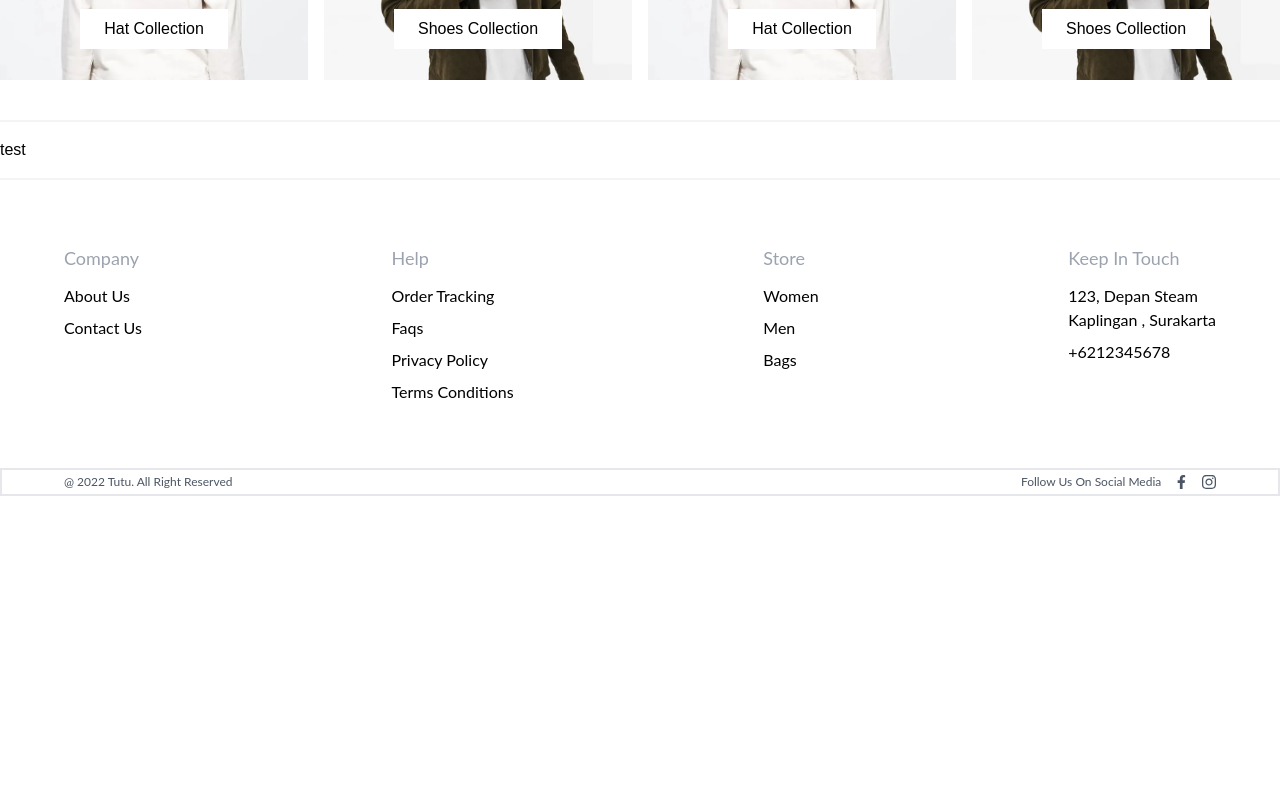
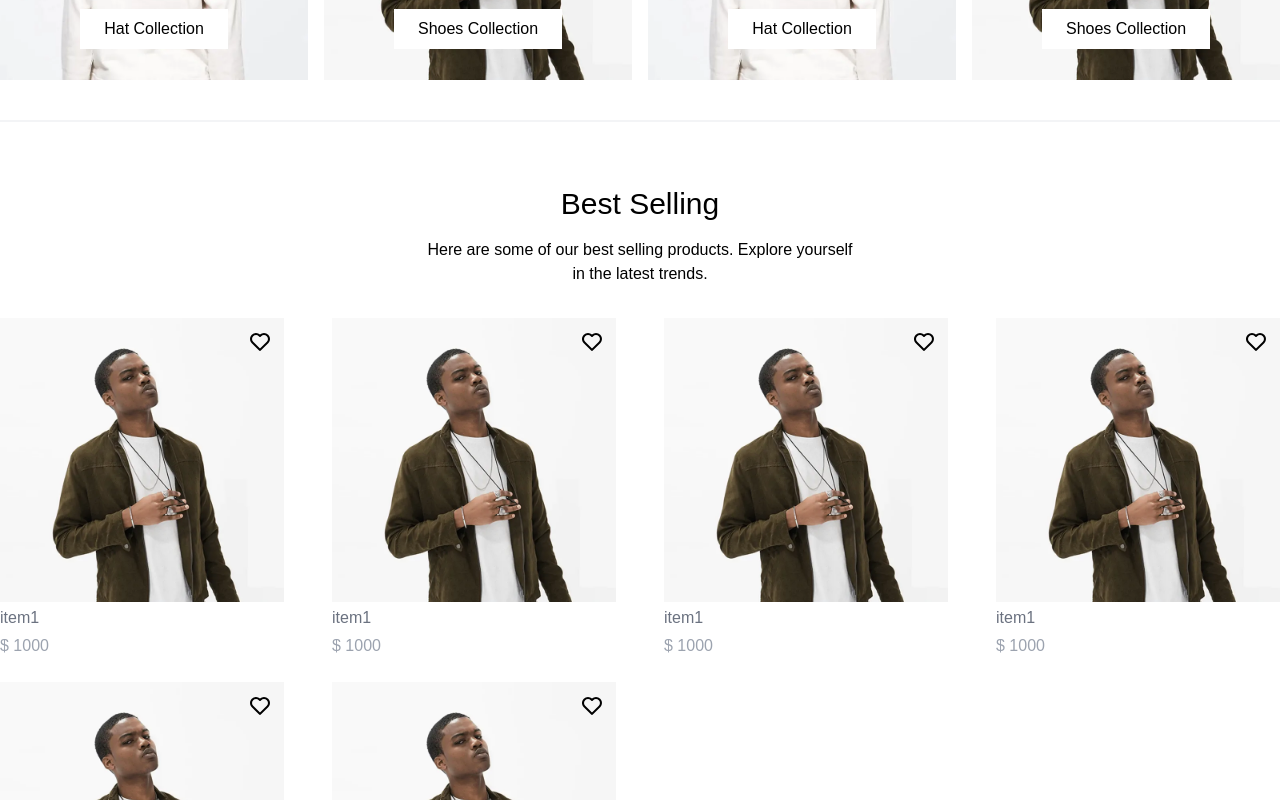
Before and after one commit to drithh/e-commerce-website, a React (Create React App) app in the folder frontend/: page / in a window 1280 px wide. Shown: the part 2040-2840 px from the top of the page. Before the commit the page ends 2536 px from the top, so only its background shows below. Built offline with nearby package versions, Linux system fonts and the light colour scheme.

Commit message:
add card item

```diff
--- /dev/null
+++ b/frontend/src/components/Card.tsx
@@ -0,0 +1,91 @@
+import { FC, useState } from 'react';
+// import Link from 'next/link';
+// import Image from 'next/image';
+// import { useTranslations } from 'next-intl';
+import { Link } from 'react-router-dom';
+import Heart from '../assets/icons/Heart';
+// import styles from './Card.module.css';
+import HeartSolid from '../assets/icons/HeartSolid';
+import { itemType } from '../context/cart/cart-types';
+import { useCart } from '../context/cart/CartProvider';
+import { useWishlist } from '../context/wishlist/WishlistProvider';
+
+type Props = {
+  item: itemType;
+};
+
+const Card: FC<Props> = ({ item }) => {
+  const { wishlist, addToWishlist, deleteWishlistItem } = useWishlist();
+  const { addOne } = useCart();
+  const [isHovered, setIsHovered] = useState(false);
+  const [isWLHovered, setIsWLHovered] = useState(false);
+
+  const { id, name, price, img1, img2 } = item;
+
+  const itemLink = `/products/${encodeURIComponent(id)}`;
+
+  const alreadyWishlisted =
+    wishlist.filter((wItem) => wItem.id === id).length > 0;
+
+  const handleWishlist = () => {
+    alreadyWishlisted ? deleteWishlistItem!(item) : addToWishlist!(item);
+  };
+
+  return (
+    <div className="w-full">
+      <div className="relative mb-1 overflow-hidden group">
+        <Link
+          to={itemLink}
+          tabIndex={-1}
+          onMouseOver={() => setIsHovered(true)}
+          onMouseLeave={() => setIsHovered(false)}
+        >
+          {!isHovered && <img src={img1 as string} alt={name} />}
+          {isHovered && (
+            <img
+              className="transform transition-transform duration-1000 hover:scale-110"
+              src={img2 as string}
+              alt={name}
+            />
+          )}
+        </Link>
+        <button
+          type="button"
+          className="absolute top-2 right-2 rounded-full p-1"
+          aria-label="Wishlist"
+          onClick={handleWishlist}
+          onMouseOver={() => setIsWLHovered(true)}
+          onMouseLeave={() => setIsWLHovered(false)}
+        >
+          {isWLHovered || alreadyWishlisted ? <HeartSolid /> : <Heart />}
+        </button>
+        <button
+          type="button"
+          onClick={() => addOne!(item)}
+          className="absolute font-lato left-0 right-1/2 z-10 mx-auto translate-x-1/2 transform whitespace-nowrap bg-white px-4 py-2 group-hover:bottom-8 font-semibold text-gray-400  transition-all duration-500 hover:bg-gray-500 hover:text-gray-100 focus:bottom-8 focus:duration-75 sm:block md:-bottom-10"
+        >
+          Add to cart
+        </button>
+      </div>
+
+      <div className="content">
+        <Link
+          to={itemLink}
+          className="mb-1 block truncate text-xs text-gray-500 no-underline sm:text-base"
+        >
+          {name}
+        </Link>
+        <div className="text-gray-400">$ {price}</div>
+        <button
+          type="button"
+          onClick={() => addOne!(item)}
+          className="text-sm font-bold uppercase sm:hidden"
+        >
+          Add to cart
+        </button>
+      </div>
+    </div>
+  );
+};
+
+export default Card;
--- a/frontend/src/components/OverlayContainer.tsx
+++ b/frontend/src/components/OverlayContainer.tsx
@@ -19,8 +19,8 @@ const OverlayContainer: FC<Props> = ({ imgSrc, imgAlt, children }) => (
 
     {children}
     <div className="top-0 h-full w-full bg-gray-700 opacity-50 group-hover:absolute"></div>
-    <div className="absolute right-[10%] bottom-[10%] h-0 w-0 group-hover:transition-[width,_height] group-hover:delay-[0s,_0.3s] group-hover:duration-300 group-hover:h-[80%] group-hover:w-[80%] group-hover:border-b group-hover:border-l  group-hover:border-b-white group-hover:border-l-white"></div>
-    <div className="absolute left-[10%] top-[10%] h-0 w-0 group-hover:transition-[width,_height] group-hover:delay-[0.6s,_0.9s] group-hover:duration-300 group-hover:h-[80%] group-hover:w-[80%] group-hover:border-t group-hover:border-r group-hover:border-r-white group-hover:border-t-white "></div>
+    <div className="absolute right-[10%] bottom-[10%] h-0 w-0 group-hover:h-[80%] group-hover:w-[80%] group-hover:border-b group-hover:border-l group-hover:border-b-white group-hover:border-l-white group-hover:transition-[width,_height]  group-hover:delay-[0s,_0.3s] group-hover:duration-300"></div>
+    <div className="absolute left-[10%] top-[10%] h-0 w-0 group-hover:h-[80%] group-hover:w-[80%] group-hover:border-t group-hover:border-r group-hover:border-r-white group-hover:border-t-white group-hover:transition-[width,_height] group-hover:delay-[0.6s,_0.9s] group-hover:duration-300 "></div>
   </div>
 );
 
--- a/frontend/src/pages/Home.tsx
+++ b/frontend/src/pages/Home.tsx
@@ -1,6 +1,6 @@
 import React from 'react';
 import Banner from '../components/Banner';
-// import Button from "../components/button/Button";
+import Card from '../components/Card';
 import LinkButton from '../components/button/LinkButton';
 import OverlayContainer from '../components/OverlayContainer';
 
@@ -68,20 +68,65 @@ const Home = () => {
     },
   ];
 
+  const currentItems = [
+    {
+      id: 1,
+      name: 'item1',
+      price: 1000,
+      img1: '/img/banner_minipage3.webp',
+      img2: '/img/banner_minipage2.webp',
+    },
+    {
+      id: 2,
+      name: 'item1',
+      price: 1000,
+      img1: '/img/banner_minipage3.webp',
+      img2: '/img/banner_minipage2.webp',
+    },
+    {
+      id: 3,
+      name: 'item1',
+      price: 1000,
+      img1: '/img/banner_minipage3.webp',
+      img2: '/img/banner_minipage2.webp',
+    },
+    {
+      id: 4,
+      name: 'item1',
+      price: 1000,
+      img1: '/img/banner_minipage3.webp',
+      img2: '/img/banner_minipage2.webp',
+    },
+    {
+      id: 5,
+      name: 'item1',
+      price: 1000,
+      img1: '/img/banner_minipage3.webp',
+      img2: '/img/banner_minipage2.webp',
+    },
+    {
+      id: 6,
+      name: 'item1',
+      price: 1000,
+      img1: '/img/banner_minipage3.webp',
+      img2: '/img/banner_minipage2.webp',
+    },
+  ];
+
   return (
     <>
       <main id="main-content" className="mt-20 min-h-[60vh]">
         <Banner />
 
         {/* ===== Category Section ===== */}
-        <section className="border-y-gray-100 h-auto w-full  border-b-2 py-10  ">
-          <div className="text-center my-6">
+        <section className="h-auto w-full border-b-2  border-y-gray-100 py-10  ">
+          <div className="my-6 text-center">
             <h2 className="text-3xl">Our Collections</h2>
           </div>
-          <div className="wrapper max-w-7xl mx-auto">
+          <div className="wrapper mx-auto max-w-7xl">
             <div className="app-max-width app-x-padding grid h-full grid-cols-1 gap-4 sm:grid-cols-2 lg:grid-cols-4">
               {data.map((item, index) => (
-                <div className="w-full relative">
+                <div className="relative w-full" key={index}>
                   <OverlayContainer imgSrc={item.imgSrc} imgAlt={item.imgAlt}>
                     <LinkButton
                       href="/product-category/women"
@@ -95,7 +140,26 @@ const Home = () => {
             </div>
           </div>
         </section>
-        <section className="py-4">test</section>
+
+        {/* ===== Best Selling Section ===== */}
+        <section className=" mt-16 mb-20  h-full w-full">
+          <div className="wrapper mx-auto flex max-w-7xl flex-col justify-center ">
+            <div className="flex justify-center">
+              <div className="mb-8 w-3/4 text-center sm:w-1/2 md:w-1/3">
+                <h2 className="mb-4 text-3xl">Best Selling</h2>
+                <span>
+                  Here are some of our best selling products. Explore yourself
+                  in the latest trends.
+                </span>
+              </div>
+            </div>
+            <div className="app-x-padding mb-10 grid grid-cols-2 gap-x-4 gap-y-6 md:grid-cols-4 lg:gap-x-12">
+              {currentItems.map((item) => (
+                <Card key={item.id} item={item} />
+              ))}
+            </div>
+          </div>
+        </section>
       </main>
     </>
   );
```
Also changed, not shown: frontend/src/components/OverlayContainer.module.css (deleted, +0 -66 lines), 2 other files (tests, documents, lock files or other folders).
